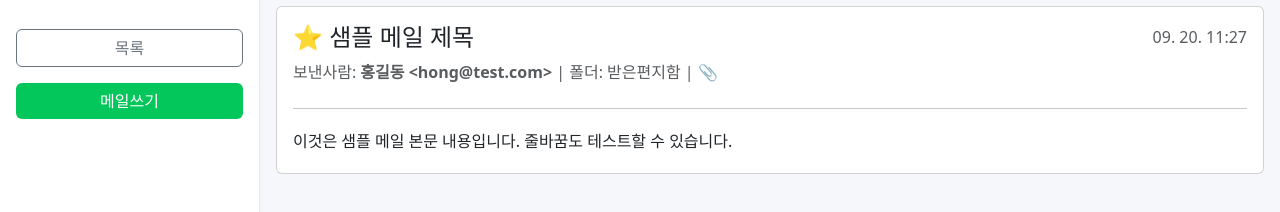
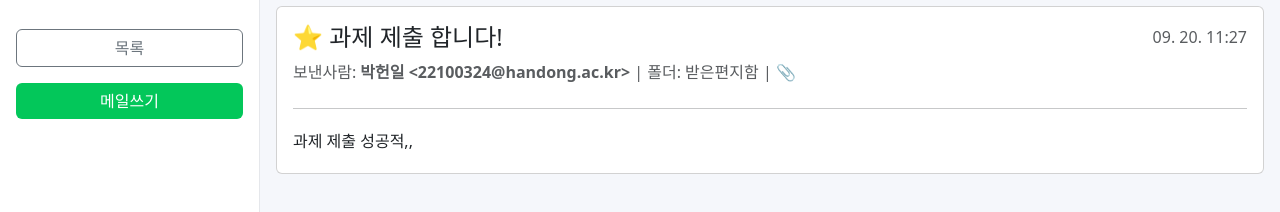
Before and after one commit to Gooddandelion/2025_OSS_project3, a plain HTML site: page view.html in a window 1280 px wide. Shown: the part 64-276 px from the top of the page. Drawn offline with nearby package versions, Linux system fonts and the light colour scheme.

Commit message:
update crud page22

```diff
--- a/view.html
+++ b/view.html
@@ -42,13 +42,13 @@
     if (!isValidId(id)) {
       const sample = {
         id: 'sample-1',
-        from: '홍길동 <hong@test.com>',
-        subject: '샘플 메일 제목',
+        from: '박헌일 <22100324@handong.ac.kr>',
+        subject: '과제 제출 합니다!',
         date: new Date().toISOString(),
         folder: '받은편지함',
         hasAttachment: true,
         starred: true,
-        snippet: '이것은 샘플 메일 본문 내용입니다.\n줄바꿈도 테스트할 수 있습니다.'
+        snippet: '과제 제출 성공적,,'
       };
 
       wrap.innerHTML = `
```
